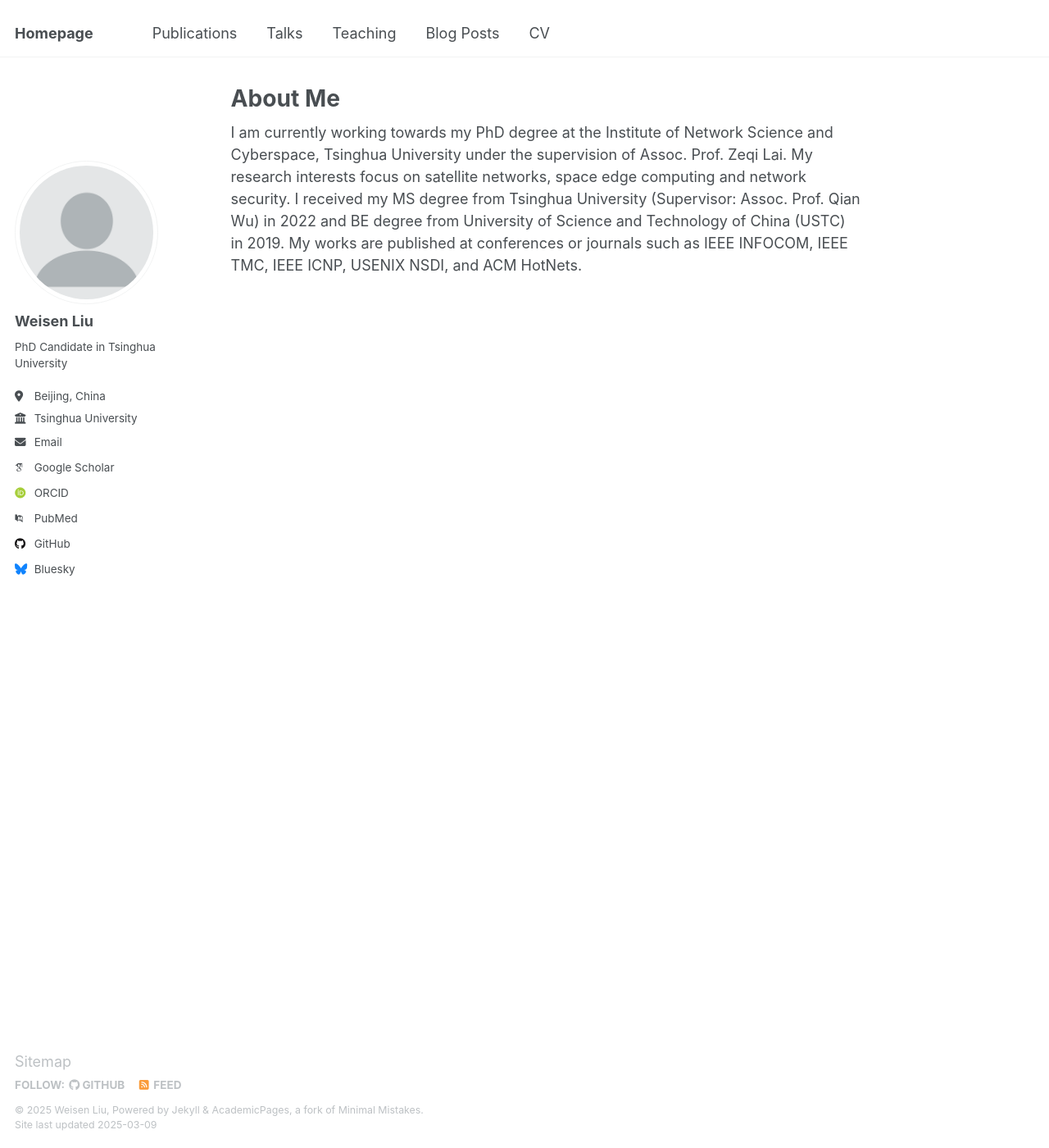
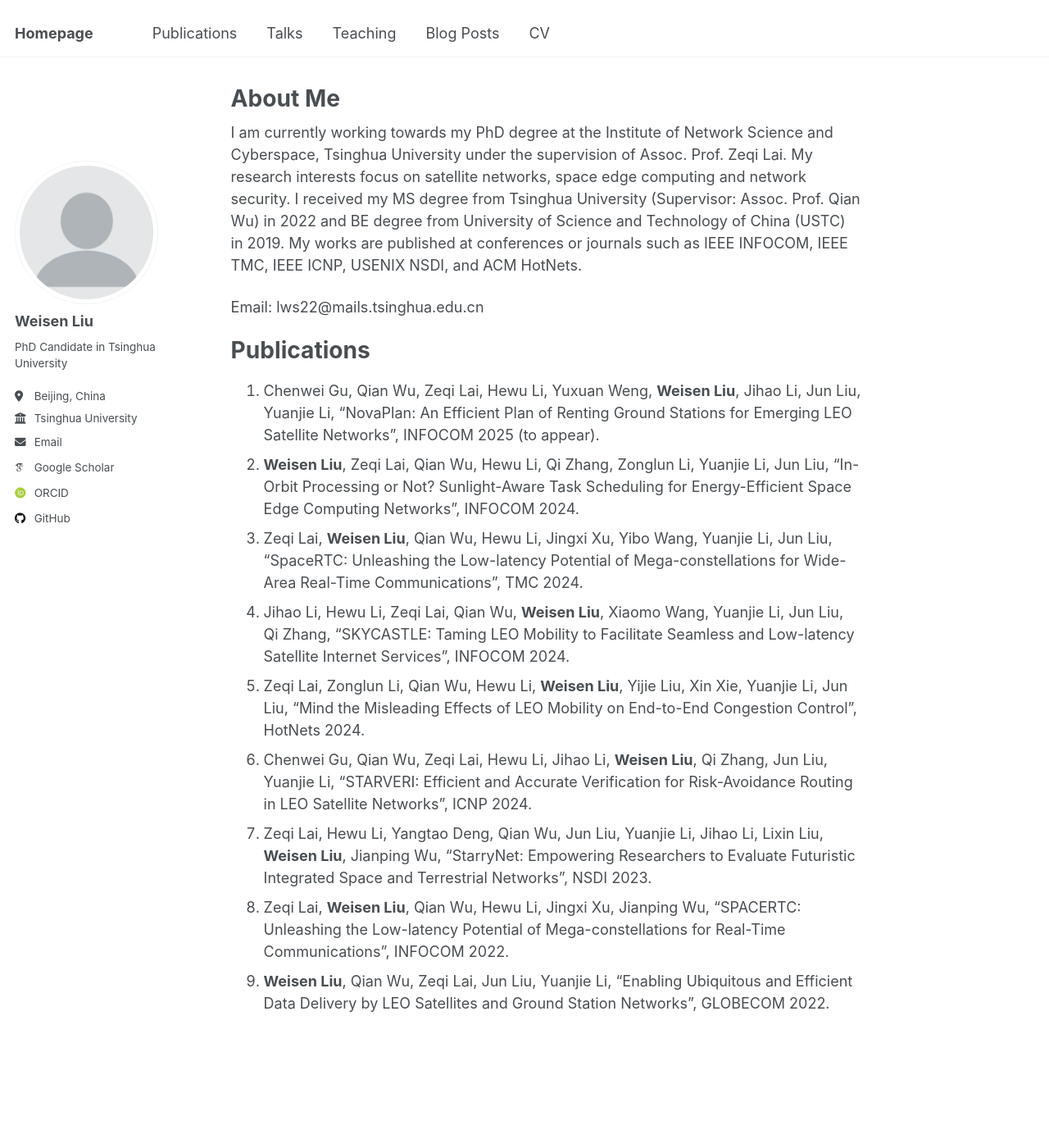
Before and after one commit to LWSen/LWSen.github.io, a Jekyll site: the page built from _pages/about.md, in a window 1280 px wide and 1400 px high. Shown: the whole window at 82% size. Built offline with Jekyll 4.4.1, drawn with Linux system fonts in a browser that asks for light colours; some web fonts are replaced.

Commit message:
update pub

```diff
--- a/_config.yml
+++ b/_config.yml
@@ -33,11 +33,11 @@ author:
 
   # Academic websites
   arxiv            : # URL - Update with the correct link to your profile
-  googlescholar    : "https://scholar.google.com/citations?user=PS_CX0AAAAAJ"
+  googlescholar    : "https://scholar.google.com/citations?user=2QOjvLIAAAAJ"
   impactstory      : # URL
-  orcid            : "http://orcid.org/yourorcidurl"
+  orcid            : "https://orcid.org/0009-0000-4206-0384"
   semantic         : # URL
-  pubmed           : "https://www.ncbi.nlm.nih.gov/pubmed/?term=john+snow"
+  pubmed           : #"https://www.ncbi.nlm.nih.gov/pubmed/?term=john+snow"
   researchgate     : # URL
   scopus           : # URL
 
@@ -50,7 +50,7 @@ author:
   stackoverflow    : # User number or user number and name (i.e., use "1" or "1/jeff-atwood")
 
   # Social media
-  bluesky          : "bsky.app" # Replace this with you Bluesky username
+  bluesky          : #"bsky.app" # Replace this with you Bluesky username
   facebook         : # Username
   flickr           : # Username
   foursquare       : # Username
--- a/_pages/about.md
+++ b/_pages/about.md
@@ -7,6 +7,22 @@ redirect_from:
   - /about.html
 ---
 
+
 I am currently working towards my PhD degree at the Institute of Network Science and Cyberspace, Tsinghua University under the supervision of Assoc. Prof. Zeqi Lai. My research interests focus on satellite networks, space edge computing and network security.
 I received my MS degree from Tsinghua University (Supervisor: Assoc. Prof. Qian Wu) in 2022 and BE degree from University of Science and Technology of China (USTC) in 2019.
 My works are published at conferences or journals such as IEEE INFOCOM, IEEE TMC, IEEE ICNP, USENIX NSDI, and ACM HotNets.
+
+Email: lws22@mails.tsinghua.edu.cn
+
+
+# Publications
+
+1. Chenwei Gu, Qian Wu, Zeqi Lai, Hewu Li, Yuxuan Weng, **Weisen Liu**, Jihao Li, Jun Liu, Yuanjie Li, "NovaPlan: An Efficient Plan of Renting Ground Stations for Emerging LEO Satellite Networks", INFOCOM 2025 (to appear).
+1. **Weisen Liu**, Zeqi Lai, Qian Wu, Hewu Li, Qi Zhang, Zonglun Li, Yuanjie Li, Jun Liu, "In-Orbit Processing or Not? Sunlight-Aware Task Scheduling for Energy-Efficient Space Edge Computing Networks", INFOCOM 2024.
+1. Zeqi Lai, **Weisen Liu**, Qian Wu, Hewu Li, Jingxi Xu, Yibo Wang, Yuanjie Li, Jun Liu, "SpaceRTC: Unleashing the Low-latency Potential of Mega-constellations for Wide-Area Real-Time Communications", TMC 2024.
+1. Jihao Li, Hewu Li, Zeqi Lai, Qian Wu, **Weisen Liu**, Xiaomo Wang, Yuanjie Li, Jun Liu, Qi Zhang, "SKYCASTLE: Taming LEO Mobility to Facilitate Seamless and Low-latency Satellite Internet Services", INFOCOM 2024.
+1. Zeqi Lai, Zonglun Li, Qian Wu, Hewu Li, **Weisen Liu**, Yijie Liu, Xin Xie, Yuanjie Li, Jun Liu, "Mind the Misleading Effects of LEO Mobility on End-to-End Congestion Control", HotNets 2024.
+1. Chenwei Gu, Qian Wu, Zeqi Lai, Hewu Li, Jihao Li, **Weisen Liu**, Qi Zhang, Jun Liu, Yuanjie Li, "STARVERI: Efficient and Accurate Verification for Risk-Avoidance Routing in LEO Satellite Networks", ICNP 2024.
+1. Zeqi Lai, Hewu Li, Yangtao Deng, Qian Wu, Jun Liu, Yuanjie Li, Jihao Li, Lixin Liu, **Weisen Liu**, Jianping Wu, "StarryNet: Empowering Researchers to Evaluate Futuristic Integrated Space and Terrestrial Networks", NSDI 2023.
+1. Zeqi Lai, **Weisen Liu**, Qian Wu, Hewu Li, Jingxi Xu, Jianping Wu, "SPACERTC: Unleashing the Low-latency Potential of Mega-constellations for Real-Time Communications", INFOCOM 2022.
+1. **Weisen Liu**, Qian Wu, Zeqi Lai, Jun Liu, Yuanjie Li, "Enabling Ubiquitous and Efficient Data Delivery by LEO Satellites and Ground Station Networks", GLOBECOM 2022.
```
